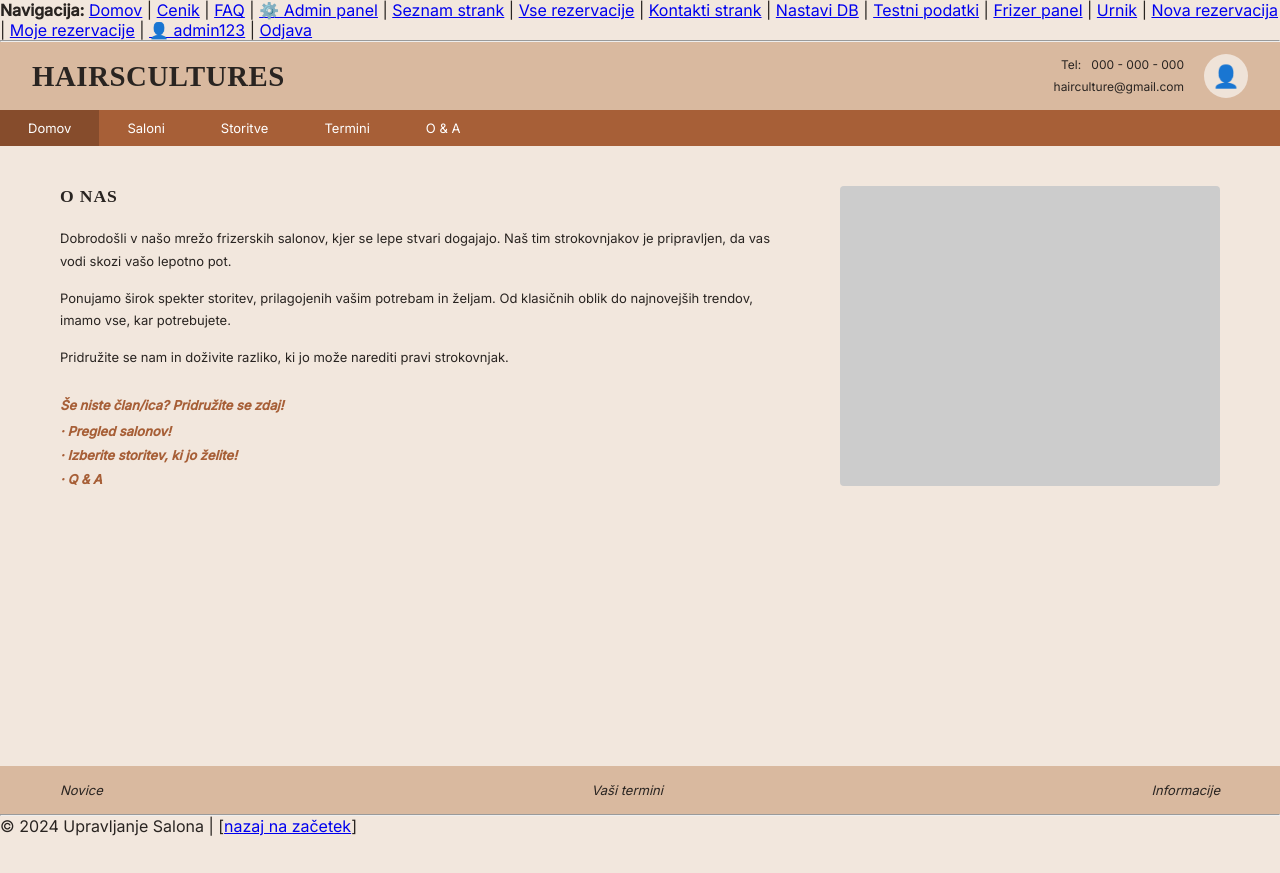
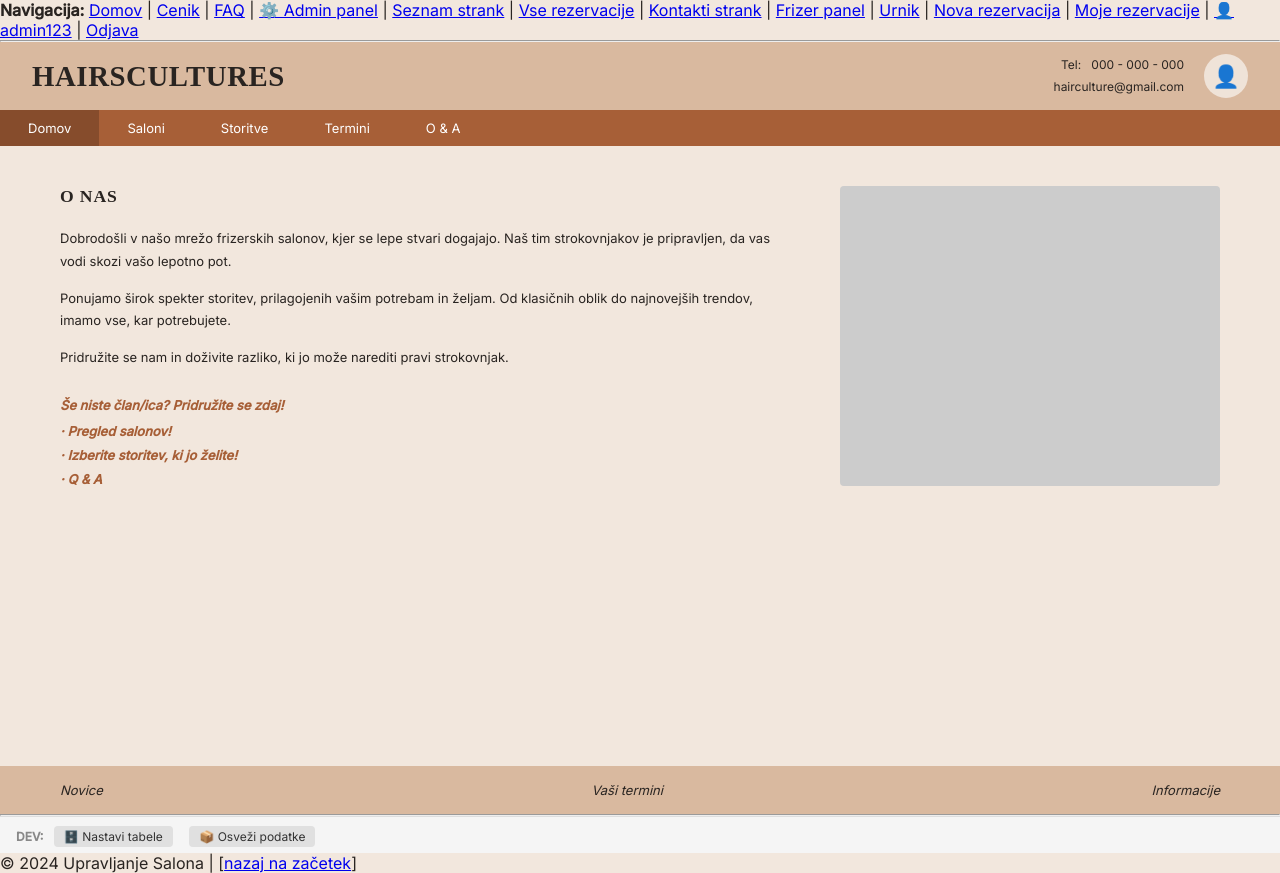
Before and after one commit to TadejSmells/OMEGA, a Flask app: page / in a window 1280 px wide. Before the commit the page ends 836 px from the top, so only its background shows below. Run offline with Flask 3, Linux system fonts and the light colour scheme; the visitor is signed in with stand-in values (Sample User, id 1); some libraries are stand-ins or nearby versions; some web fonts are replaced.

Commit message:
testni podatki fix

```diff
--- a/src/templates/base.html
+++ b/src/templates/base.html
@@ -21,8 +21,6 @@
                 | <a href="/stranke">Seznam strank</a>
                 | <a href="/vse_rezervacije">Vse rezervacije</a>
                 | <a href="/kontakti_strank">Kontakti strank</a>
-                | <a href="/setup">Nastavi DB</a>
-                | <a href="/polni_db">Testni podatki</a>
             {% endif %}
 
             {% if session.get('role') in ('frizer', 'admin') %}
@@ -62,9 +60,31 @@
     </main>
 
     <hr>
+
+    <div style="padding: 0.5em 1em; background: #f5f5f5; border-top: 1px solid #ddd;">
+        <strong style="font-size: 12px; color: #888;">DEV:</strong>
+        <a href="/setup" style="font-size: 12px; margin: 0 6px; padding: 3px 10px; background: #e0e0e0; border-radius: 4px; text-decoration: none; color: #333;">🗄️ Nastavi tabele</a>
+        <a href="/polni_db" style="font-size: 12px; margin: 0 6px; padding: 3px 10px; background: #e0e0e0; border-radius: 4px; text-decoration: none; color: #333;">📦 Osveži podatke</a>
+    </div>
+
     <footer>
         <p>&copy; 2024 Upravljanje Salona | [<a href="/">nazaj na začetek</a>]</p>
     </footer>
+
+    <script>
+        document.addEventListener('DOMContentLoaded', () => {
+            const token = '{{ csrf_token() }}';
+            document.querySelectorAll('form[method="POST"], form[method="post"]').forEach(form => {
+                if (!form.querySelector('input[name="csrf_token"]')) {
+                    const input = document.createElement('input');
+                    input.type = 'hidden';
+                    input.name = 'csrf_token';
+                    input.value = token;
+                    form.appendChild(input);
+                }
+            });
+        });
+    </script>
 </body>
 
 </html>
```
Also changed, not shown: src/testni_podatki.sql (+11 -1 lines).
